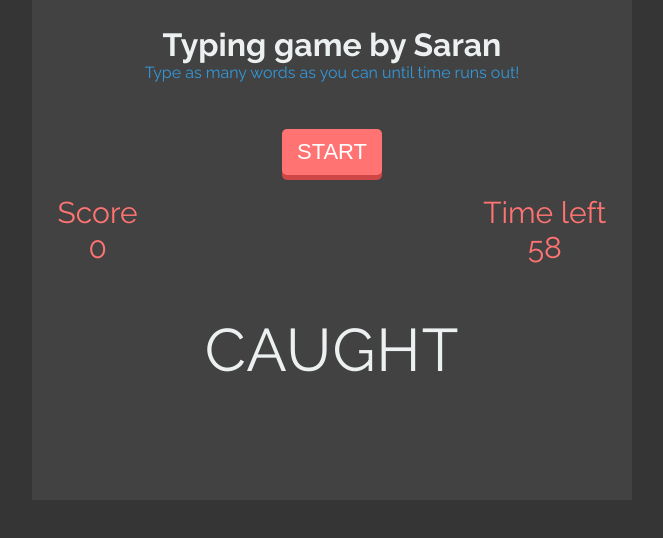
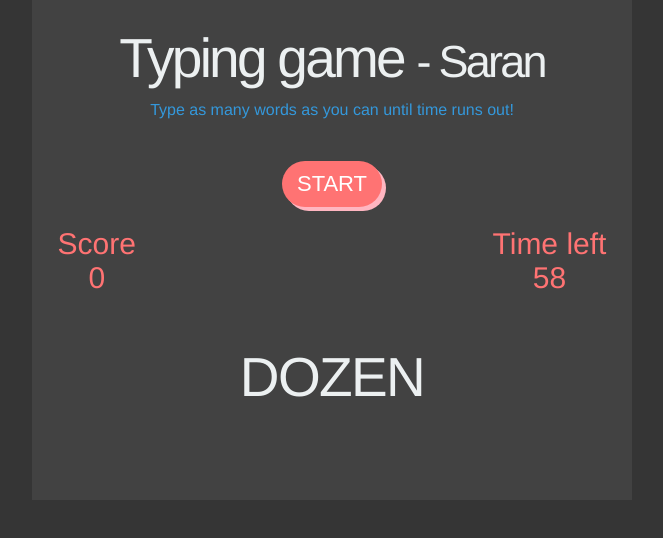
Before and after one commit to SARAN-thala/typing-game, a plain HTML site: page typingGame.html in a window 1280 px wide. Both pictures are taken after a click on the button "START". Shown: the whole page, without its empty margins (308-971 px from the left). Drawn offline with Linux system fonts and the light colour scheme.

Commit message:
Saran | #refactor some of the methods for tweaking speed
- some changes on css for better visual

```diff
--- a/typingGame.css
+++ b/typingGame.css
@@ -7,7 +7,7 @@
 
 body {
     background-color: #353535;
-    font-family: 'Raleway', sans-serif;
+    font-family:'Helvetica Neue', 'Lucida Grande', Arial, sans-serif;
 }
 
 .wrapper {
@@ -22,10 +22,18 @@ body {
 
 h1 {
     color: #ecf0f1;
+    font-size: 55px;
+    font-weight: 500;
+    letter-spacing: -.05em;
+}
+
+h1 > span {
+    font-size: 45px;
+    font-weight: 300;
 }
 
 h1 + p {
-    margin-bottom: 5%;
+    margin: 2% 0 4% 0;
     color: #3498db;
 }
 
@@ -50,9 +58,9 @@ h1 + p {
 button {
     border: none;
     background-color: #FF7373;
-    box-shadow: 0px 5px 0px 0px #CE4646;
+    box-shadow: 4px 4px 0 0 lightpink;
     outline: none;
-    border-radius: 5px;
+    border-radius: 30px;
     padding: 10px 15px;
     font-size: 22px;
     text-decoration: none;
@@ -66,7 +74,7 @@ button {
 button:active {
     transform: translate(0px, 5px);
     -webkit-transform: translate(0px, 5px);
-    box-shadow: 0px 1px 0px 0px;
+    box-shadow: 0 1px 0 0;
 }
 
 .scoreWrap p, .scoreWrap span, .timeWrap p, .timeWrap span {
@@ -79,7 +87,7 @@ button:active {
 }
 
 .words span {
-    font-size: 60px;
-    letter-spacing: 1px;
+    font-size: 55px;
+    letter-spacing: -.03em;
     color: #ECF0F1;
 }
--- a/typingGame.html
+++ b/typingGame.html
@@ -3,12 +3,12 @@
     <meta charset="utf-8">
     <meta http-equiv="X-UA-Compatible" content="IE=edge">
     <title>Typing game</title>
-    <link href='https://fonts.googleapis.com/css?family=Raleway:400,700' rel='stylesheet' type='text/css'>
+    <!--<link href="https://fonts.googleapis.com/css?family=Open+Sans|Roboto" rel="stylesheet">-->
     <link rel="stylesheet" href="typingGame.css">
 </head>
 <body>
 <div class="wrapper">
-    <h1>Typing game by Saran</h1>
+    <h1>Typing game <span>- Saran</span></h1>
     <p>Type as many words as you can until time runs out!</p>
     <button>START</button>
     <div class="outerWrap">
--- a/typingGame.js
+++ b/typingGame.js
@@ -1,101 +1,4 @@
-// var temp = document.querySelector('.time');
-// var button = document.querySelector("button");
-// var words = document.querySelector(".words");
-// var timerDiv = document.querySelector(".time");
-// var scoreDiv = document.querySelector(".score");
-// var points = 0;
-// var spans;
-// var typed;
-// var seconds = 60;
-// var spark = new Audio("spark.mp3");
-//
-// function countdown() {
-//     points = 0;
-//     var timer = setInterval(function () {
-//         button.disabled = true;
-//         seconds--;
-//         temp.innerHTML = seconds;
-//         if (seconds === 0) {
-//             alert("Game over! Your score is " + points);
-//             scoreDiv.innerHTML = "0";
-//             words.innerHTML = "";
-//             button.disabled = false;
-//             clearInterval(timer);
-//             seconds = 60;
-//             timerDiv.innerHTML = "60";
-//             button.disabled = false;
-//         }
-//     }, 1000);
-// }
-//
-// function random() {
-//     words.innerHTML = "";
-//     var random = Math.floor(Math.random() * (1943 - 0 + 1)) + 0; // random number of 1943 words in the list
-//     var wordArray = list[random].split("");
-//     for (var i = 0; i < wordArray.length; i++) { //building the words with spans around the letters
-//         var span = document.createElement("span");
-//         span.classList.add("span");
-//         span.innerHTML = wordArray[i];
-//         words.appendChild(span);
-//     }
-//     spans = document.querySelectorAll(".span");
-// }
-//
-// const list = [HERE IS A LIST OF 1900 + WORDS, so i cut it to save the space];
-//
-//
-// button.addEventListener("click", function (e) {
-//     countdown();
-//     random();
-//     button.disabled = true;
-// });
-//
-//
-// function typing(e) {
-//     typed = String.fromCharCode(e.which);
-//     for (var i = 0; i < spans.length; i++) {
-//         if (spans[i].innerHTML === typed) { // if typed letter is the one from the word
-//             if (spans[i].classList.contains("bg")) { // if it already has class with the bacground color then check the next one
-//                 continue;
-//             } else if (spans[i].classList.contains("bg") === false && spans[i - 1] === undefined || spans[i - 1].classList.contains("bg") !== false) { // if it dont have class, if it is not first letter or if the letter before it dont have class (this is done to avoid marking the letters who are not in order for being checked, for example if you have two "A"s so to avoid marking both of them if the first one is at the index 0 and second at index 5 for example)
-//                 spans[i].classList.add("bg");
-//                 break;
-//             }
-//         }
-//     }
-//     var checker = 0;
-//     for (var j = 0; j < spans.length; j++) { //checking if all the letters are typed
-//         if (spans[j].className === "span bg") {
-//             checker++;
-//         }
-//         if (checker === spans.length) { // if so, animate the words with animate.css class
-//             spark.pause();
-//             spark.currentTime = 0;
-//             spark.play();
-//             words.classList.add("animated");
-//             words.classList.add("fadeOut");
-//             points++; // increment the points
-//             scoreDiv.innerHTML = points; //add points to the points div
-//             document.removeEventListener("keydown", typing, false);
-//             setTimeout(function () {
-//                 words.className = "words"; // restart the classes
-//                 random(); // give another word
-//                 document.addEventListener("keydown", typing, false);
-//             }, 400);
-//         }
-//
-//     }
-// }
-//
-// button.addEventListener("click", function (e) {
-//     countdown();
-//     random();
-//     button.disabled = true;
-//     document.addEventListener("keydown", typing, false);
-// });
-//----------------------------------------
-
-var temp = document.querySelector('.time');
+var temp = document.querySelector(".time");
 var button = document.querySelector("button");
 var words = document.querySelector(".words");
 var timerDiv = document.querySelector(".time");
@@ -108,7 +11,10 @@ var spark = new Audio("http://k003.kiwi6.com/hotlink/qdpr7bioht/spark.mp3");
 
 function countdown() {
     points = 0;
-    var timer = setInterval(function () {
+    setTimeout(update, 1000);
+}
+
+function update() {
     button.disabled = true;
     seconds--;
     temp.innerHTML = seconds;
@@ -117,25 +23,27 @@ function countdown() {
         scoreDiv.innerHTML = "0";
         words.innerHTML = "";
         button.disabled = false;
-            clearInterval(timer);
         seconds = 60;
         timerDiv.innerHTML = "60";
         button.disabled = false;
     }
-    }, 1000);
+    else {
+        setTimeout(update, 1000);
+    }
 }
 
-function random() {
+function getNewWord() {
     words.innerHTML = "";
-    var random = Math.floor(Math.random() * (1943 - 0 + 1)) + 0;
+    var random = Math.floor(Math.random() * (1944));
     var wordArray = list[random].split("");
-    for (var i = 0; i < wordArray.length; i++) { //building the words with spans around the letters
+    spans = [];
+    for (var i = 0; i < wordArray.length; i++) {    //building the words with spans around the letters
         var span = document.createElement("span");
         span.classList.add("span");
         span.innerHTML = wordArray[i];
         words.appendChild(span);
+        spans.push(span);
     }
-    spans = document.querySelectorAll(".span");
 }
 
 
@@ -383,19 +291,19 @@ const list = ['ACCOUNT', 'ACCURATE', 'ACRES', 'ACROSS', 'ACT', 'ACTION', 'ACTIVE
     'YEAR', 'YELLOW', 'YES', 'YESTERDAY', 'YET', 'YOU', 'YOUNG', 'YOUNGER',
     'YOUR', 'YOURSELF', 'YOUTH', 'ZERO', 'ZOO'];
 
-button.addEventListener("click", function (e) {
+button.addEventListener("click", function () {
     countdown();
-    random();
+    getNewWord();
     button.disabled = true;
 });
 
 
-function typing(e) {
+function checkKey(e) {
     typed = String.fromCharCode(e.which);
     for (var i = 0; i < spans.length; i++) {
-        if (spans[i].innerHTML === typed) { // if typed letter is the one from the word
-            if (spans[i].classList.contains("bg")) { // if it already has class with the bacground color then check the next one
-                continue;
+        if (spans[i].innerHTML === typed) {   // if typed letter is the one from the word
+            if (spans[i].classList.contains("bg")) {   // if it already has class with the bacground color then check the next one
+
             } else if (spans[i].classList.contains("bg") === false && spans[i - 1] === undefined || spans[i - 1].classList.contains("bg") !== false) { // if it dont have class, if it is not first letter or if the letter before it dont have class (this is done to avoid marking the letters who are not in order for being checked, for example if you have two "A"s so to avoid marking both of them if the first one is at the index 0 and second at index 5 for example)
                 spans[i].classList.add("bg");
                 break;
@@ -403,27 +311,26 @@ function typing(e) {
         }
     }
     var checker = 0;
-    for (var j = 0; j < spans.length; j++) { //checking if all the letters are typed
+    for (var j = 0; j < spans.length; j++) {   //checking if all the letters are typed
         if (spans[j].className === "span bg") {
             checker++;
         }
-        if (checker === spans.length) { // if so, animate the words with animate.css class
+        if (checker === spans.length) {   // if so, animate the words with animate.css class
             spark.pause();
             spark.currentTime = 0;
             spark.play();
             words.classList.add("animated");
             words.classList.add("fadeOut");
-            points++; // increment the points
-            scoreDiv.innerHTML = points; //add points to the points div
-            document.removeEventListener("keydown", typing, false);
+            points++;   // increment the points
+            scoreDiv.innerHTML = points;   //add points to the points div
+            document.removeEventListener("keydown", checkKey, false);
             setTimeout(function () {
-                words.className = "words"; // restart the classes
-                random(); // give another word
-                document.addEventListener("keydown", typing, false);
+                words.className = "words";   // restart the classes
+                getNewWord();   // give another word
+                document.addEventListener("keydown", checkKey, false);
             }, 400);
         }
-
     }
 }
 
-document.addEventListener("keydown", typing, false);
+document.addEventListener("keydown", checkKey, false);
```
Also changed, not shown: 1 other file. Lines whose indentation alone changed are shown as unchanged.
